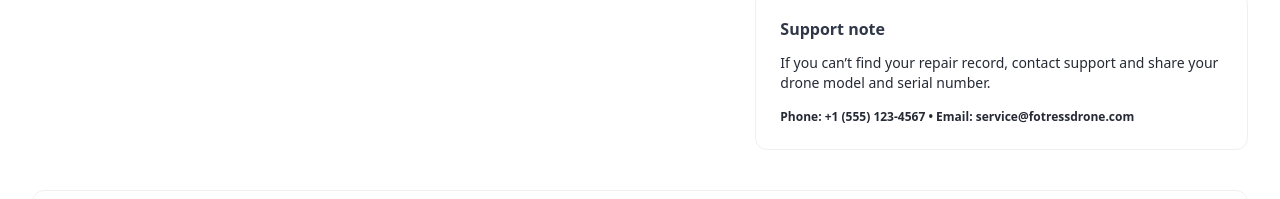
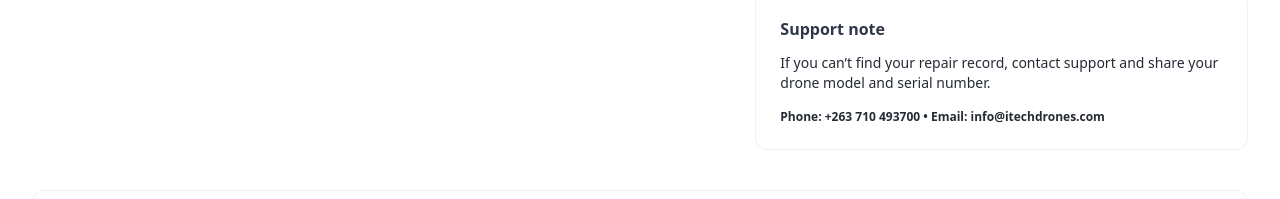
Before and after one commit to stuarttalent/fortress, a Next.js app: page /track-repair in a window 1280 px wide. Shown: the part 462-661 px from the top of the page. Built offline with nearby package versions, Linux system fonts and the light colour scheme.

Commit message:
Update contact information for support

```diff
--- a/app/track-repair/page.tsx
+++ b/app/track-repair/page.tsx
@@ -107,7 +107,7 @@ export default function TrackRepairPage() {
               your drone model and serial number.
             </p>
             <div className="mt-4 text-xs font-semibold text-charcoal-20">
-              Phone: +1 (555) 123-4567 • Email: service@fotressdrone.com
+              Phone: +263 710 493700 • Email: info@itechdrones.com
             </div>
           </Card>
         </div>
```
